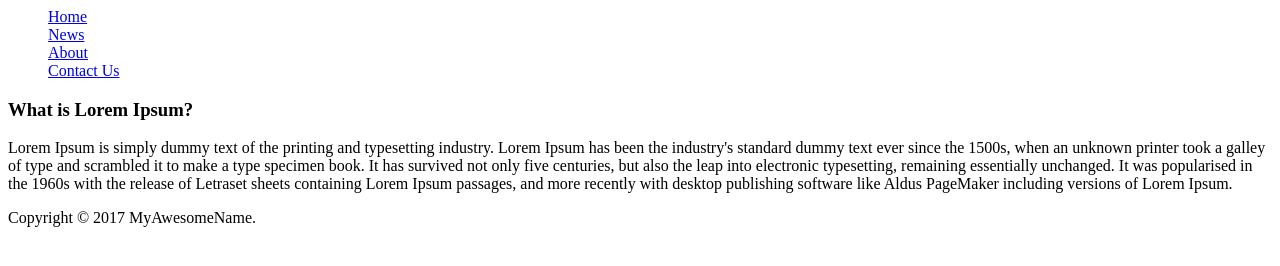
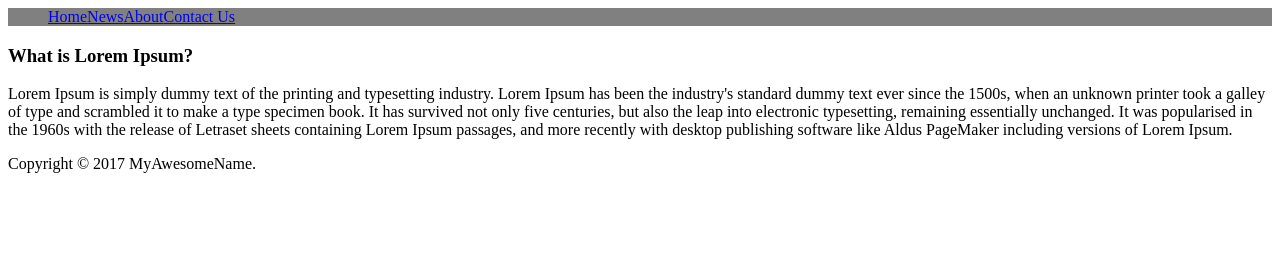
Before and after one commit to sarahborja/css-seatwork-1, a plain HTML site: page index.html in a window 1280 px wide. Drawn offline with Linux system fonts and the light colour scheme.

Commit message:
Update style.css

```diff
--- a/style.css
+++ b/style.css
@@ -1,5 +1,15 @@
 /* Placeholder CSS */
 
 header ul {
+  background-color: gray;
   list-style-type: none;
+  overflow: hidden;
 }
+
+header li {
+  float: left;
+}
+
+header li a {
+  padding: 14 px;
+}
```
